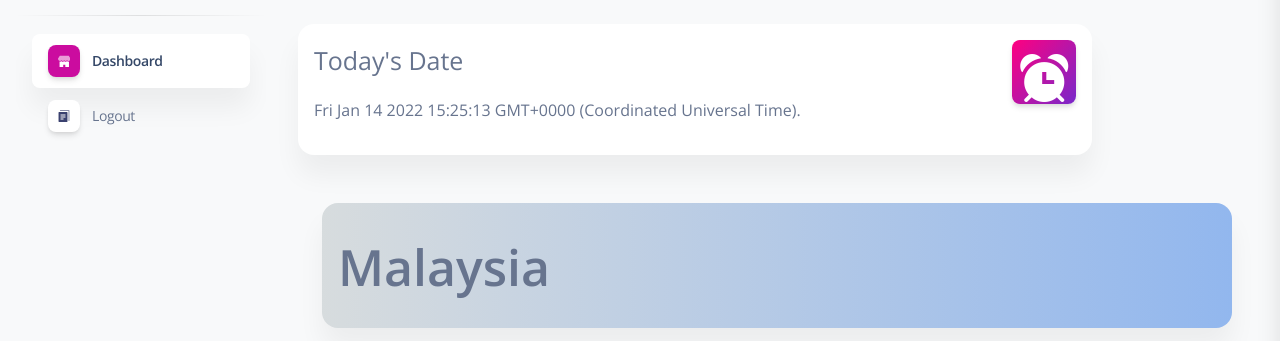
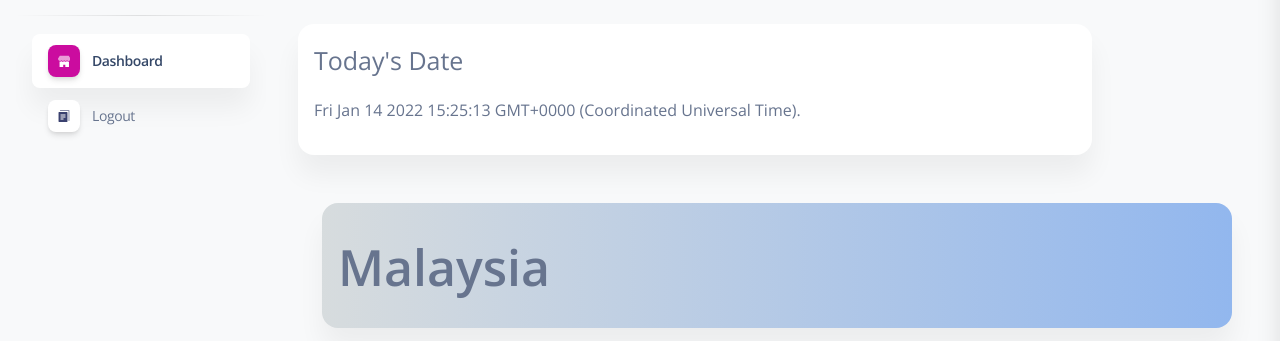
Before and after one commit to roosern-dev/RainfallAnalysis, a Django app: page / in a window 1280 px wide. Shown: the part 79-420 px from the top of the page. Run offline with Django 3.2, Linux system fonts and the light colour scheme; the visitor is signed in with stand-in values (Sample User, id 1); parts of the project's set-up code (start-up, migrations or seed data) failed here and were passed over; some libraries are stand-ins or nearby versions.

Commit message:
remove alarm clock icon

```diff
--- a/deployment/apps/templates/home/index.html
+++ b/deployment/apps/templates/home/index.html
@@ -44,11 +44,7 @@
                   </div>
                 </div>
 
-                <div class="col-lg-4 text-end">
-                  <div class="icon icon-shape icon-lg bg-gradient-primary shadow text-center border-radius-md">
-                    <i class="ni ni-time-alarm opacity-10" style="font-size:48px;" aria-hidden="true"></i>
-                  </div>
-                </div>
+
               </div>
             </div>
           </div>
```
